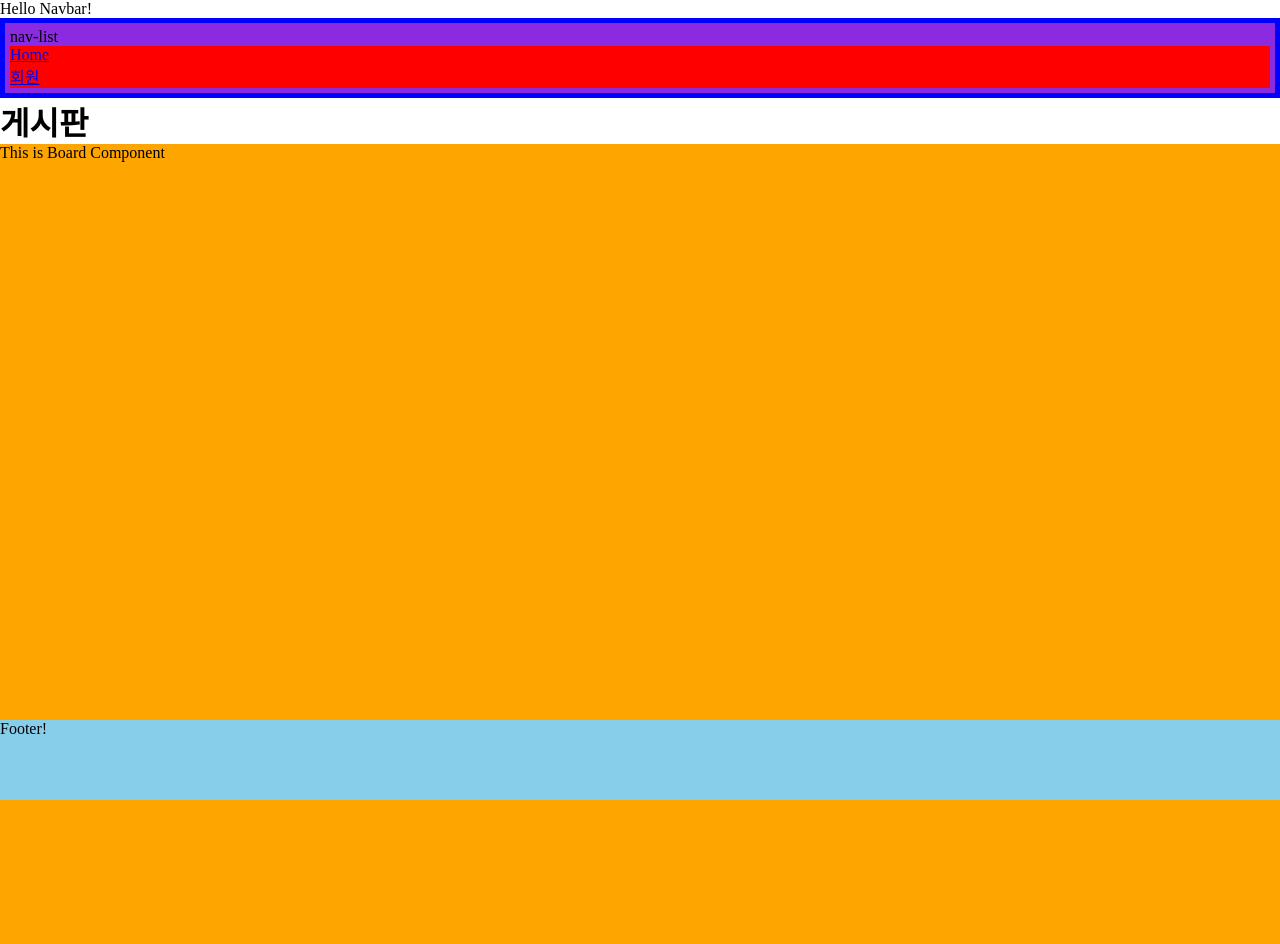
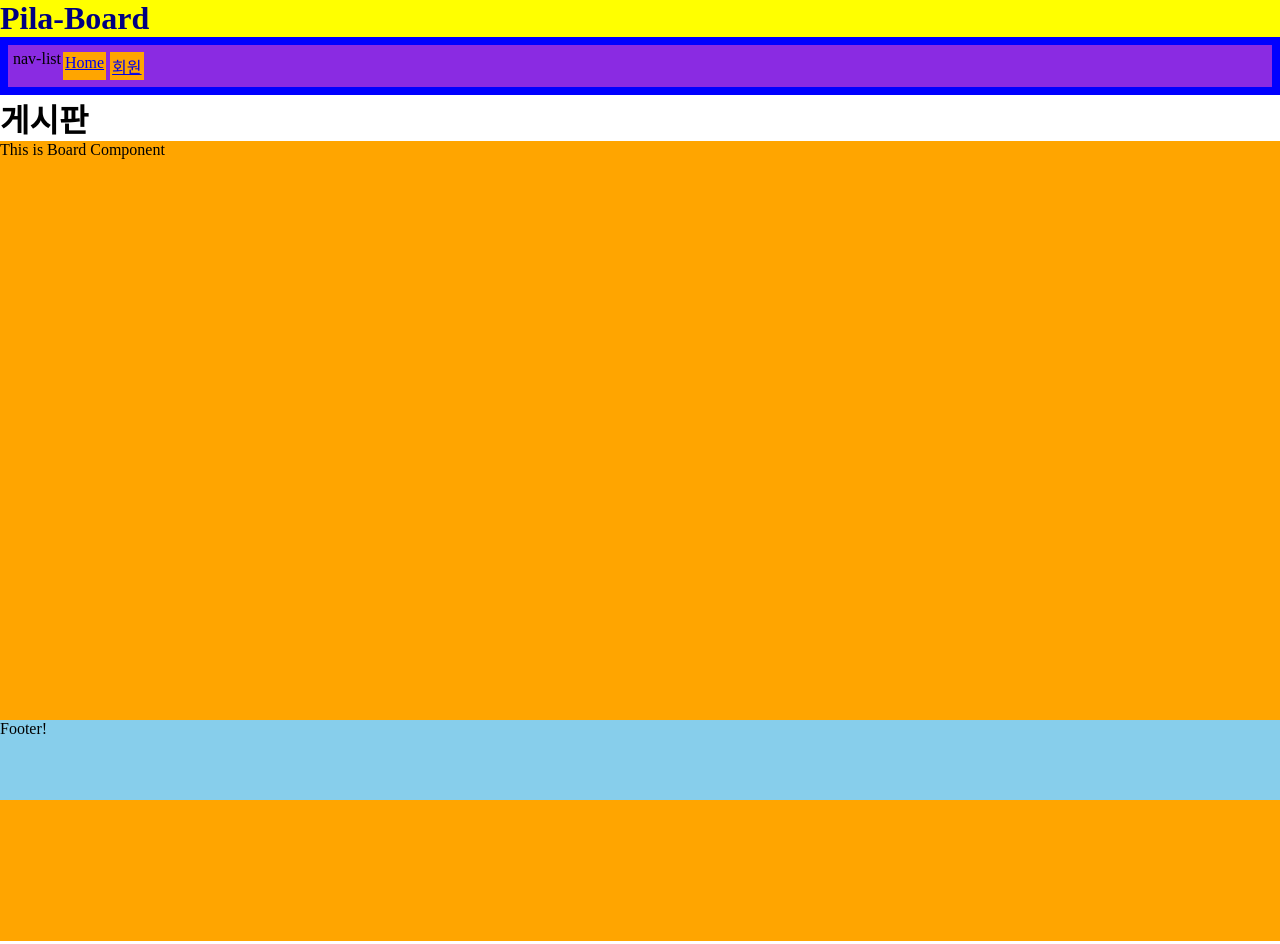
Before and after one commit to gdwb3219/pila-board, a React (Create React App) app: page / in a window 1280 px wide. Built offline with nearby package versions, Linux system fonts and the light colour scheme.

Commit message:
Add NavBar Flex

```diff
--- a/src/components/navigation/Navbar.css
+++ b/src/components/navigation/Navbar.css
@@ -1,3 +1,8 @@
+.Board-title {
+  color: navy;
+  background-color: yellow;
+}
+
 .navbar {
   background-color: blue;
   padding: 5px;
@@ -6,10 +11,13 @@
 .nav-list {
   background-color: blueviolet;
   padding: 5px;
-  /* display: flex; */
-  text-decoration: none;
+  list-style: none;
+  display: flex;
+  margin: 3px;
 }
 
 .nav-item {
-  background-color: red;
+  background-color: orange;
+  padding: 2px;
+  margin: 2px;
 }
--- a/src/components/navigation/Navbar.jsx
+++ b/src/components/navigation/Navbar.jsx
@@ -4,7 +4,7 @@ import "./Navbar.css";
 function Navbar() {
   return (
     <>
-      <div>Hello Navbar!</div>
+      <h1 className='Board-title'>Pila-Board</h1>
       <nav className='navbar'>
         <ul className='nav-list'>
           nav-list
```
